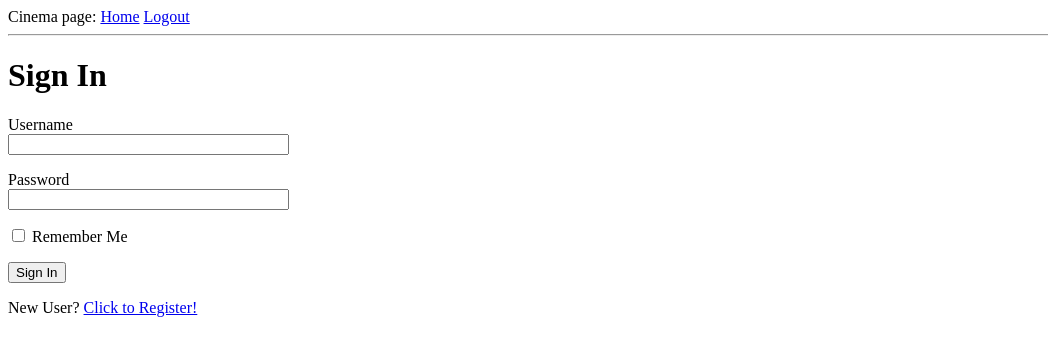
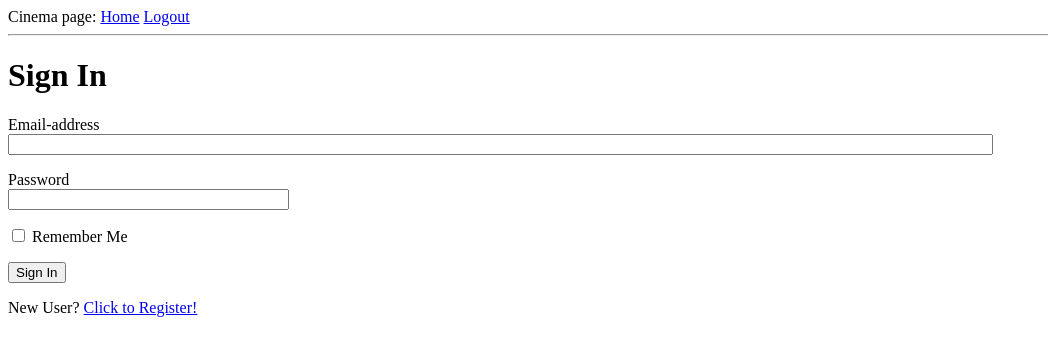
Before and after one commit to Simon220902/DIS-Group-Project-Cinema, a Flask app: template app/templates/login.html in a window 1280 px wide. Shown: the top 356 px of the page, without its empty margins (0-1048 px from the left). Run offline with Flask 3, Linux system fonts and the light colour scheme; the visitor is signed in with stand-in values (Sample User, id 1); the template is opened without the code that fills it: values that come from a table or form of the project are taken from there, most other values are stand-ins (such as "Sample title", 1, 10 or a date in 2020); some libraries are stand-ins or nearby versions.

Commit message:
using email instead of username for login.

```diff
--- a/app/forms.py
+++ b/app/forms.py
@@ -2,28 +2,23 @@ from flask_wtf import FlaskForm
 from wtforms import StringField, PasswordField, BooleanField, SubmitField
 from wtforms.validators import DataRequired, ValidationError, DataRequired, Email, EqualTo
 from app import db
-from app.models import User, select_user_by_username, select_user_by_email, insert_user
+from app.models import User, select_user_by_email, insert_user
 
 class LoginForm(FlaskForm):
-    username = StringField('Username', validators=[DataRequired()])
+    email = StringField('Email-address', validators=[DataRequired()])
     password = PasswordField('Password', validators=[DataRequired()])
     remember_me = BooleanField('Remember Me')
     submit = SubmitField('Sign In')
 
 
 class RegistrationForm(FlaskForm):
-    username = StringField('Username', validators=[DataRequired()])
+    name = StringField('Name', validators=[DataRequired()])
     email = StringField('Email', validators=[DataRequired(), Email()])
     password = PasswordField('Password', validators=[DataRequired()])
     password2 = PasswordField(
         'Repeat Password', validators=[DataRequired(), EqualTo('password')])
     submit = SubmitField('Register')
 
-    def validate_username(self, username):
-        user = select_user_by_username(username)
-        if user is not None:
-            raise ValidationError('Please use a different username.')
-
     def validate_email(self, email):
         user = select_user_by_email(email)
 
--- a/app/models.py
+++ b/app/models.py
@@ -5,9 +5,9 @@ from flask_login import UserMixin
 from werkzeug.security import generate_password_hash, check_password_hash
 
 class User(UserMixin):
-    def __init__(self, username, email, id=None, password_hash=None):
+    def __init__(self, name, email, id=None, password_hash=None):
         self.id = id
-        self.username = username
+        self.name = name
         self.email = email
         self.password_hash = password_hash
 
@@ -18,16 +18,14 @@ class User(UserMixin):
         return check_password_hash(self.password_hash, password)
 
     def __repr__(self):
-        return '<User {}>'.format(self.username)
+        return '<User {}>'.format(self.name)
 
-def __select_user(id=None, username=None, email=None) -> Optional[User]:
-    if id != None or username != None or email != None:
+def __select_user(id=None, email=None) -> Optional[User]:
+    if id != None or email != None:
         if id != None:
-            sql = f"SELECT (id, username, email, password_hash) FROM users WHERE id = {id}"
-        elif username != None:
-            sql = f"SELECT (id, username, email, password_hash) FROM users WHERE username = '{username}'"
+            sql = f"SELECT (id, name, email, password_hash) FROM users WHERE id = {id}"
         elif email != None:
-            sql = f"SELECT (id, username, email, password_hash) FROM users WHERE email = '{email}'"
+            sql = f"SELECT (id, name, email, password_hash) FROM users WHERE email = '{email}'"
         cur = db.cursor()
         cur.execute(sql)
         data_row = cur.fetchone()
@@ -35,21 +33,18 @@ def __select_user(id=None, username=None, email=None) -> Optional[User]:
         if data_row == None:
             return None
         else:
-            ((id, username, email, password_hash),) = data_row
-            user = User(username=username, email=email)
+            ((id, name, email, password_hash),) = data_row
+            user = User(name=name, email=email)
             user.id = id
             user.password_hash = password_hash
         return user
     else:
-        print("! YOU HAVE TO SPECIFY EITHER AN ID, USERNAME OR EMAIL !")
+        print("! YOU HAVE TO SPECIFY EITHER AN ID OR EMAIL !")
         return None
 
 @login.user_loader
 def select_user_by_id(id) -> Optional[User]:
     return __select_user(id=id)
-
-def select_user_by_username(username) -> Optional[User]:
-    return __select_user(username=username)
 
 def select_user_by_email(email) -> Optional[User]:
     return __select_user(email=email)
@@ -57,8 +52,8 @@ def select_user_by_email(email) -> Optional[User]:
 def insert_user(user):
     if user != None and type(user) == User and user.password_hash != None:
         cur = db.cursor()
-        sql = f"""INSERT INTO users (username, email, password_hash)
-                  VALUES ('{user.username}', '{user.email}', '{user.password_hash}')"""
+        sql = f"""INSERT INTO users (name, email, password_hash)
+                  VALUES ('{user.name}', '{user.email}', '{user.password_hash}')"""
         cur.execute(sql)
         db.commit()
         cur.close()
--- a/app/routes.py
+++ b/app/routes.py
@@ -3,7 +3,7 @@ from app import app, db
 from app.forms import LoginForm, RegistrationForm
 import psycopg
 from flask_login import current_user, login_user, logout_user, login_required
-from app.models import User, select_user_by_username, insert_user
+from app.models import User, select_user_by_email, insert_user
 from urllib.parse import urlsplit
 
 @app.route('/')
@@ -12,11 +12,11 @@ from urllib.parse import urlsplit
 def index():
     posts = [
         {
-            'author': {'username': 'John'},
+            'author': {'name': 'John'},
             'body': 'Beautiful day in Portland!'
         },
         {
-            'author': {'username': 'Susan'},
+            'author': {'name': 'Susan'},
             'body': 'The Avengers movie was so cool!'
         }
     ]
@@ -48,9 +48,9 @@ def login():
         return redirect(url_for('index'))
     form = LoginForm()
     if form.validate_on_submit():
-        user = select_user_by_username(form.username.data)
+        user = select_user_by_email(form.email.data)
         if user is None or not user.check_password(form.password.data):
-            flash('Invalid username or password')
+            flash('Invalid email-address or password')
             return redirect(url_for('login'))
         login_user(user, remember=form.remember_me.data)
         next_page = request.args.get('next')
@@ -70,7 +70,7 @@ def register():
         return redirect(url_for('index'))
     form = RegistrationForm()
     if form.validate_on_submit():
-        user = User(username=form.username.data, email=form.email.data)
+        user = User(name=form.name.data, email=form.email.data)
         user.set_password(form.password.data)
         insert_user(user)
         flash('Congratulations, you are now a registered user!')
--- a/app/templates/index.html
+++ b/app/templates/index.html
@@ -1,8 +1,8 @@
 {% extends "base.html" %}
 
 {% block content %}
-    <h1>Hi, {{ current_user.username }}!</h1>
+    <h1>Hi, {{ current_user.name }}!</h1>
     {% for post in posts %}
-    <div><p>{{ post.author.username }} says: <b>{{ post.body }}</b></p></div>
+    <div><p>{{ post.author.name }} says: <b>{{ post.body }}</b></p></div>
     {% endfor %}
 {% endblock %}
--- a/app/templates/login.html
+++ b/app/templates/login.html
@@ -5,9 +5,9 @@
     <form action="" method="post" novalidate>
         {{ form.hidden_tag() }}
         <p>
-            {{ form.username.label }}<br>
-            {{ form.username(size=32) }}<br>
-            {% for error in form.username.errors %}
+            {{ form.email.label }}<br>
+            {{ form.email(size=120) }}<br>
+            {% for error in form.email.errors %}
             <span style="color: red;">[{{ error }}]</span>
             {% endfor %}
         </p>
--- a/app/templates/register.html
+++ b/app/templates/register.html
@@ -5,9 +5,9 @@
     <form action="" method="post">
         {{ form.hidden_tag() }}
         <p>
-            {{ form.username.label }}<br>
-            {{ form.username(size=32) }}<br>
-            {% for error in form.username.errors %}
+            {{ form.name.label }}<br>
+            {{ form.name(size=32) }}<br>
+            {% for error in form.name.errors %}
             <span style="color: red;">[{{ error }}]</span>
             {% endfor %}
         </p>
```
